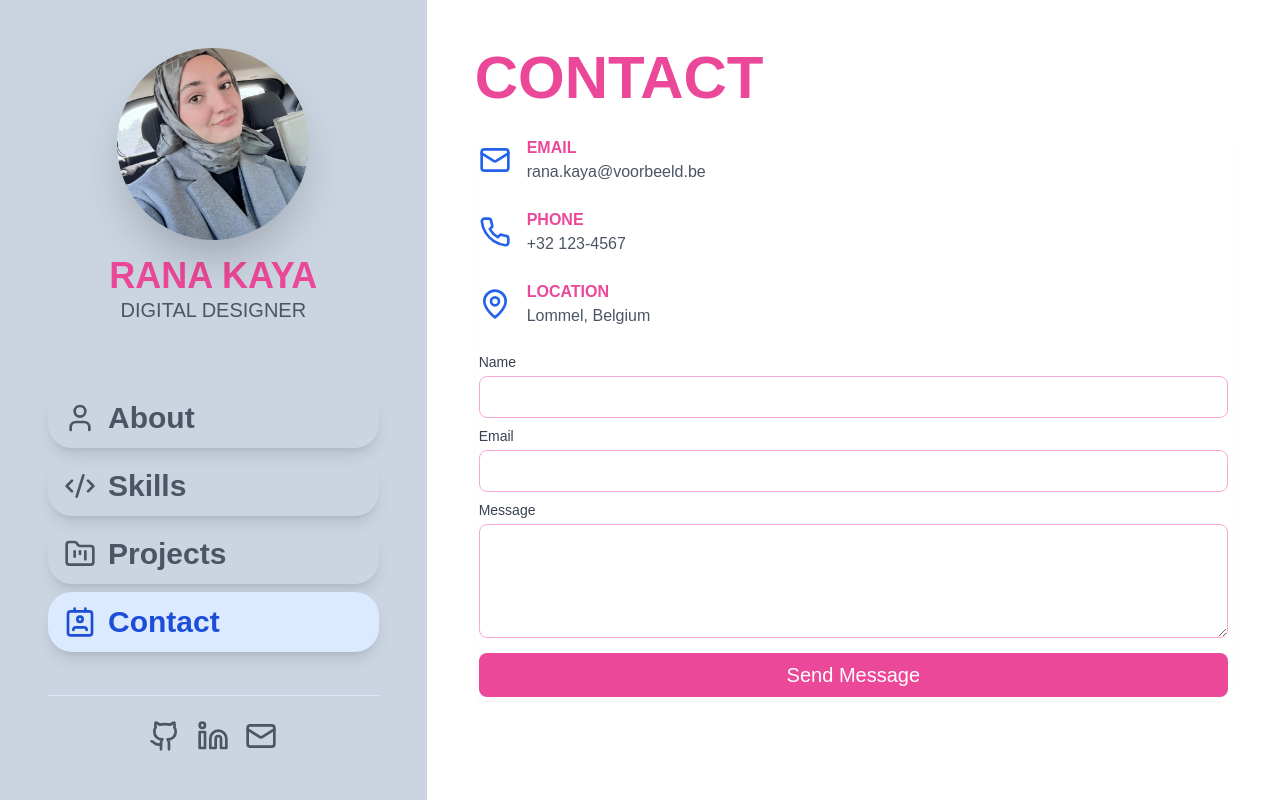
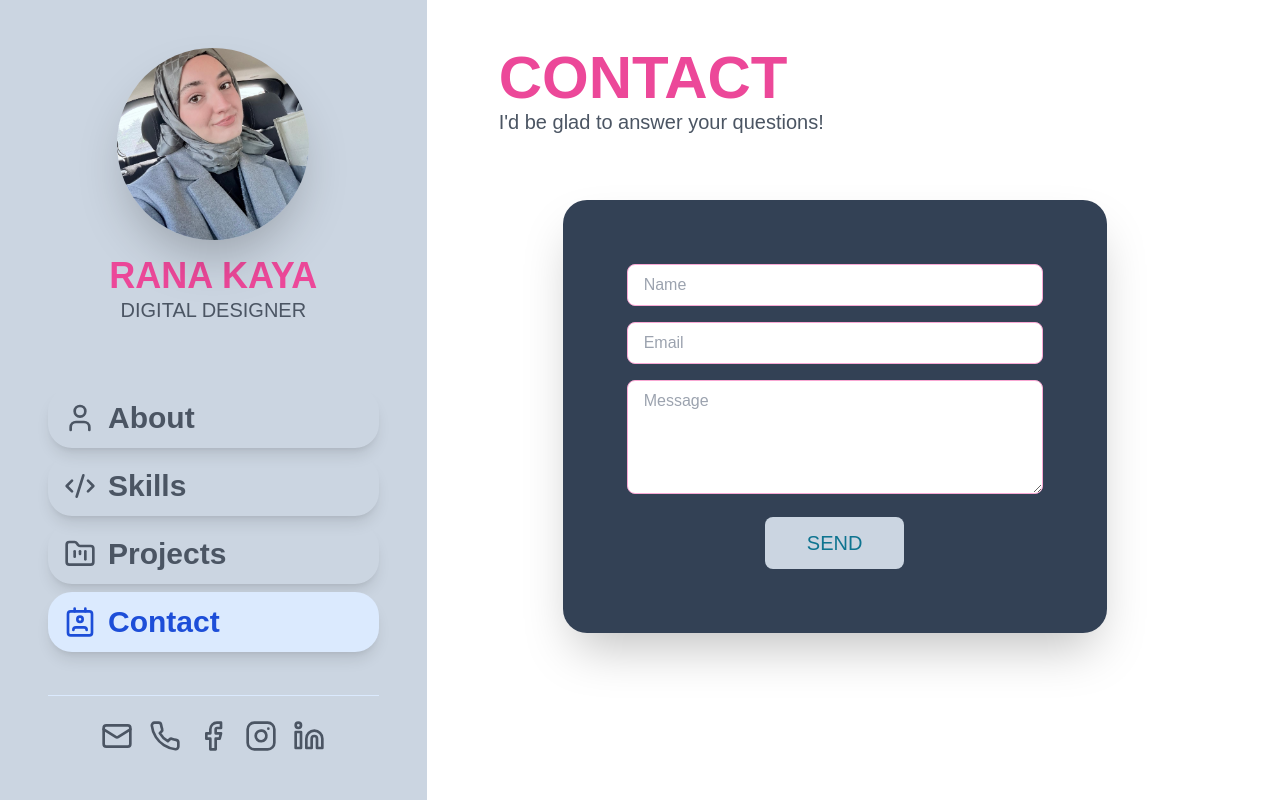
Before and after one commit to gurkanozil/ranakaya, a React (Vite) app: page / in a window 1280 px wide. Both pictures are taken after a click on the button "Contact". Built offline with nearby package versions, Linux system fonts and the light colour scheme.

Commit message:
Refactor Contact and About components with new layout and social media links

```diff
--- a/src/components/About.tsx
+++ b/src/components/About.tsx
@@ -4,7 +4,7 @@ const About = () => {
       <h1 className="text-8xl font-extrabold  text-pink-500">KAYA</h1>
       <h1 className="text-9xl font-extrabold  text-pink-500">RANA</h1>
       <p className="text-2xl text-gray-600 mb-10">DIGITAL DESIGNER</p>
-      <div className="prose prose-lg text-gray-600">
+      <div className="flex justify-center shadow-2xl bg-slate-100 rounded-3xl p-12 ml-12">
         <p className="text-xl font-bold mb-4">
           Hi, I’m Rana Kaya! Born and raised in Lommel, Belgium, I’ve had a
           lifelong passion for creativity and design. Crafting and exploring new
--- a/src/components/Contact.tsx
+++ b/src/components/Contact.tsx
@@ -1,85 +1,41 @@
-import { Mail, Phone, MapPin } from 'lucide-react';
-
 const Contact = () => {
   return (
-    <div className="max-w-3xl">
-      <h2 className="text-6xl font-extrabold text-pink-500 mb-6">CONTACT</h2>
-      <div className="bg-white rounded-xl shadow-sm p-1">
-        <div className="grid gap-6 mb-6">
-          <div className="flex items-center gap-4">
-            <Mail className="text-blue-600" size={32} />
-            <div>
-              <h3 className="font-extrabold text-pink-500">EMAIL</h3>
-              <p className="text-gray-600">rana.kaya@voorbeeld.be</p>
-            </div>
-          </div>
-          <div className="flex items-center gap-4">
-            <Phone className="text-blue-600" size={32} />
-            <div>
-              <h3 className="font-extrabold text-pink-500">PHONE</h3>
-              <p className="text-gray-600">+32 123-4567</p>
-            </div>
-          </div>
-          <div className="flex items-center gap-4">
-            <MapPin className="text-blue-600" size={32} />
-            <div>
-              <h3 className="font-extrabold text-pink-500">LOCATION</h3>
-              <p className="text-gray-600">Lommel, Belgium</p>
-            </div>
-          </div>
-        </div>
+    <div className="ml-6 max-w-2xl">
+      <h2 className="text-6xl font-extrabold text-pink-500">CONTACT</h2>
+      <p className="text-xl font-light text-gray-600 mb-6">I'd be glad to answer your questions!</p>
 
-        <form className="grid gap-2">
+      <div className="bg-slate-700 rounded-3xl shadow-2xl p-16 m-16">
+        <form className="grid gap-4">
           <div>
-            <label
-              htmlFor="name"
-              className="block text-sm font-medium text-gray-700 mb-1"
-            >
-              Name
-            </label>
-            <input
-              type="text"
+            <input type="text"
               id="name"
+              placeholder="Name"
               className="w-full px-4 py-2 rounded-lg border border-pink-300 focus:ring-2 focus:ring-blue-500 focus:border-transparent"
-              required
-            />
+              required/>
           </div>
           <div>
-            <label
-              htmlFor="email"
-              className="block text-sm font-medium text-gray-700 mb-1"
-            >
-              Email
-            </label>
-            <input
-              type="email"
+            <input type="email"
               id="email"
+              placeholder="Email"
               className="w-full px-4 py-2 rounded-lg border border-pink-300 focus:ring-2 focus:ring-blue-500 focus:border-transparent"
-              required
-            />
+              required/>
           </div>
           <div>
-            <label
-              htmlFor="message"
-              className="block text-sm font-medium text-gray-700 mb-1"
-            >
-              Message
-            </label>
             <textarea
               id="message"
               rows={4}
+              placeholder="Message"
               className="w-full px-4 py-2 rounded-lg border border-pink-300 focus:ring-2 focus:ring-blue-500 focus:border-transparent"
-              required
-            ></textarea>
+              required></textarea>
           </div>
-          <button
-            type="submit"
-            className="w-full bg-pink-500 text-bold text-xl text-white py-2 px-4 rounded-lg hover:bg-pink-700 transition-colors"
-          >
-            Send Message
-          </button>
+          <div className="flex justify-center">
+            <button type="submit"
+              className="w-4/12 bg-slate-300 text-cyan-700 text-xl py-3 rounded-lg hover:bg-slate-400 transition-colors"
+            >SEND</button>
+          </div>
         </form>
       </div>
+
     </div>
   );
 };
--- a/src/components/Sidebar.tsx
+++ b/src/components/Sidebar.tsx
@@ -1,5 +1,5 @@
 import React from 'react';
-import { Github, Mail, Linkedin } from 'lucide-react';
+import { Mail, Linkedin, Phone, Instagram, Facebook } from 'lucide-react';
 import profileImage from '../images/ranaheadshot.jpeg';
 
 interface NavItem {
@@ -52,24 +52,21 @@ const Sidebar: React.FC<SidebarProps> = ({
       </nav>
 
       <div className="flex justify-center space-x-4 pt-6 border-t border-blue-100">
-        <a
-          href="#"
+        <a href="mailto:ranakaya@voorbeeld.be"
           className="text-gray-600 hover:text-blue-700 transition-colors"
-        >
-          <Github size={32} />
-        </a>
-        <a
-          href="https://www.linkedin.com/in/rana-kaya-64aaa5333/"
+        ><Mail size={32} /></a>
+        <a href="tel:+32 123-4567"
           className="text-gray-600 hover:text-blue-700 transition-colors"
-        >
-          <Linkedin size={32} />
-        </a>
-        <a
-          href="#"
+        ><Phone size={32} /></a>
+        <a href="https://www.facebook.com/yuna.shin.3975"
           className="text-gray-600 hover:text-blue-700 transition-colors"
-        >
-          <Mail size={32} />
-        </a>
+        ><Facebook size={32} /></a>
+        <a href="https://www.instagram.com/kayaaranaa/"
+          className="text-gray-600 hover:text-blue-700 transition-colors"
+        ><Instagram size={32} /></a>
+        <a href="https://www.linkedin.com/in/rana-kaya-64aaa5333/"
+          className="text-gray-600 hover:text-blue-700 transition-colors"
+        ><Linkedin size={32} /></a>
       </div>
     </aside>
   );
```
